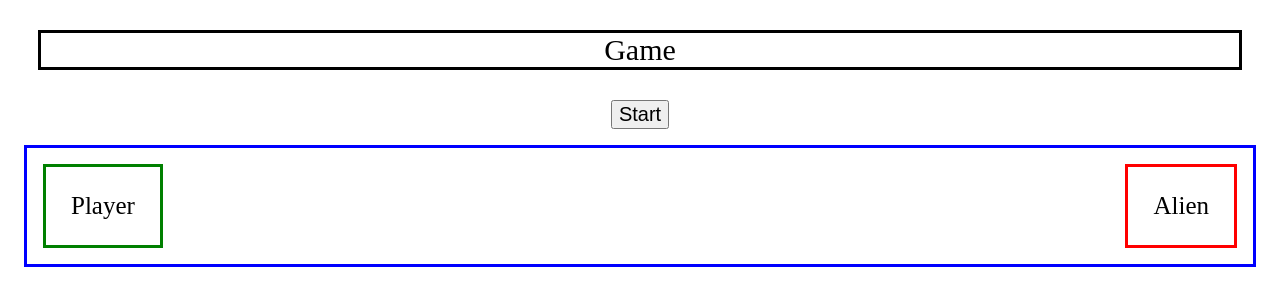
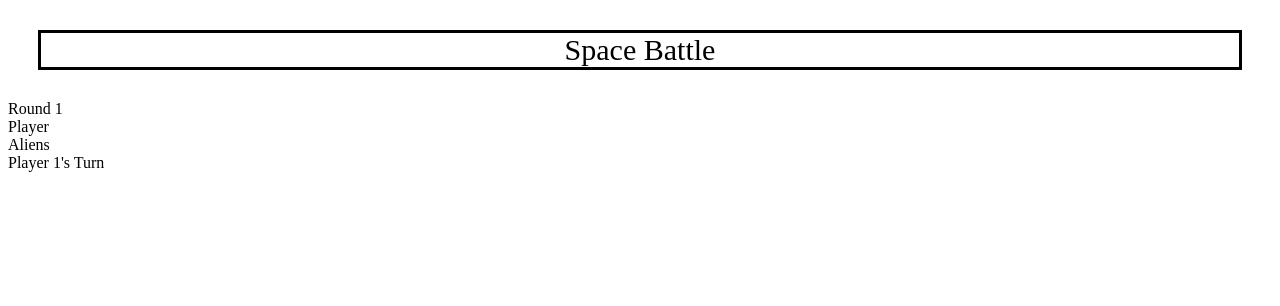
Before and after one commit to Azizjon-Atamuradov/Space-Battle-Game, a plain HTML site: page index.html in a window 1280 px wide. Drawn offline with Linux system fonts and the light colour scheme.

Commit message:
players add

```diff
--- a/app.js
+++ b/app.js
@@ -1,5 +1,14 @@
 const button = document.getElementById('start');
 
-const handleClick () => {
-    alert('Button was clicked');
-}
+
+// button.addEventListener('click', function() {
+//     alert('hey')
+// });
+
+ // Preventing the default action when a link is clicked
+
+
+link.addEventListener('click', function(event) {
+    event.preventDefault(); // Prevents the browser from following the link
+    alert('Link click prevented!');
+});
--- a/index.html
+++ b/index.html
@@ -9,32 +9,37 @@
 <body>
 
 <!-- header ----------------------------------------------- -->
-<header> Game</header>
+<header> Space Battle</header>
 <!-- header ----------------------------------------------- -->
 
 
-<!-- button -------------------------------------------------->
-<div class="button">
-<button id="start">Start</button>
-</div>
-<!-- button -------------------------------------------------->
+
+<!-- round -------------------------------------------------->
+ <div class="round">Round <span class="rdnCnt">1</span></div>
+<!-- round -------------------------------------------------->
 
 
-<!-- battle--------------------------------------------------- -->
-<div class="battle">
+<!-- scoreboard to display health--------------------------------------------------- -->
 
-<!-- Player--------------------------------------------------- -->
-<div class="player">Player</div>
-<!-- Player--------------------------------------------------- -->
+<div class="scoreboard">
+    <div class="flexer">
+        <!-- display health bar -->
+        <div class="playerHealth"></div><span class="kobe">Player</span>
+        <!-- display aliens health -->
+         <div class="alienHealth"></div><span>Aliens</span>
+    </div>
+</div>
+<!-- scoreboard to display health--------------------------------------------------- -->
 
-<!-- alien ------------------------------------------------------->
- <div class="alien">Alien</div>
-<!-- alien ------------------------------------------------------->
+<!-- display who fire--------------------------------------------------- -->
+ <div class="oracle">Player <span class="chance">1</span>'s Turn</div>
+ <!-- display who fire--------------------------------------------------- -->
+
+ <!-- gameboard----------------------------------------------------------------------- -->
+
+   <!-- gameboard----------------------------------------------------------------------- -->
 
 
-
-</div>
-<!-- battle--------------------------------------------------- -->
 
 
 
```
